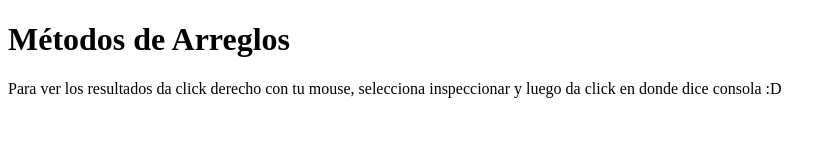
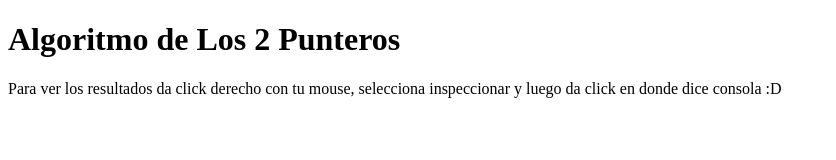
Before and after one commit to Me7u7/Algoritmo_de_los_2_punteros, a plain HTML site: page index.html in a window 1280 px wide. Shown: the whole page, without its empty margins (0-836 px from the left). Drawn offline with Linux system fonts and the light colour scheme.

Commit message:
Update index.html

```diff
--- a/index.html
+++ b/index.html
@@ -3,12 +3,12 @@
 <head>
     <meta charset="UTF-8">
     <meta name="viewport" content="width=device-width, initial-scale=1.0">
-    <title>Proyecto Métodos de Arreglos</title>
+    <title>Algoritmo de Los 2 Punteros</title>
 
 </head>
 <body>
     <script src="main.js"></script>
-    <h1>Métodos de Arreglos</h1>
+    <h1>Algoritmo de Los 2 Punteros</h1>
     <p>Para ver los resultados da click derecho con tu mouse, selecciona inspeccionar y luego da click en donde dice consola :D</p>
 </body>
 </html>
```
